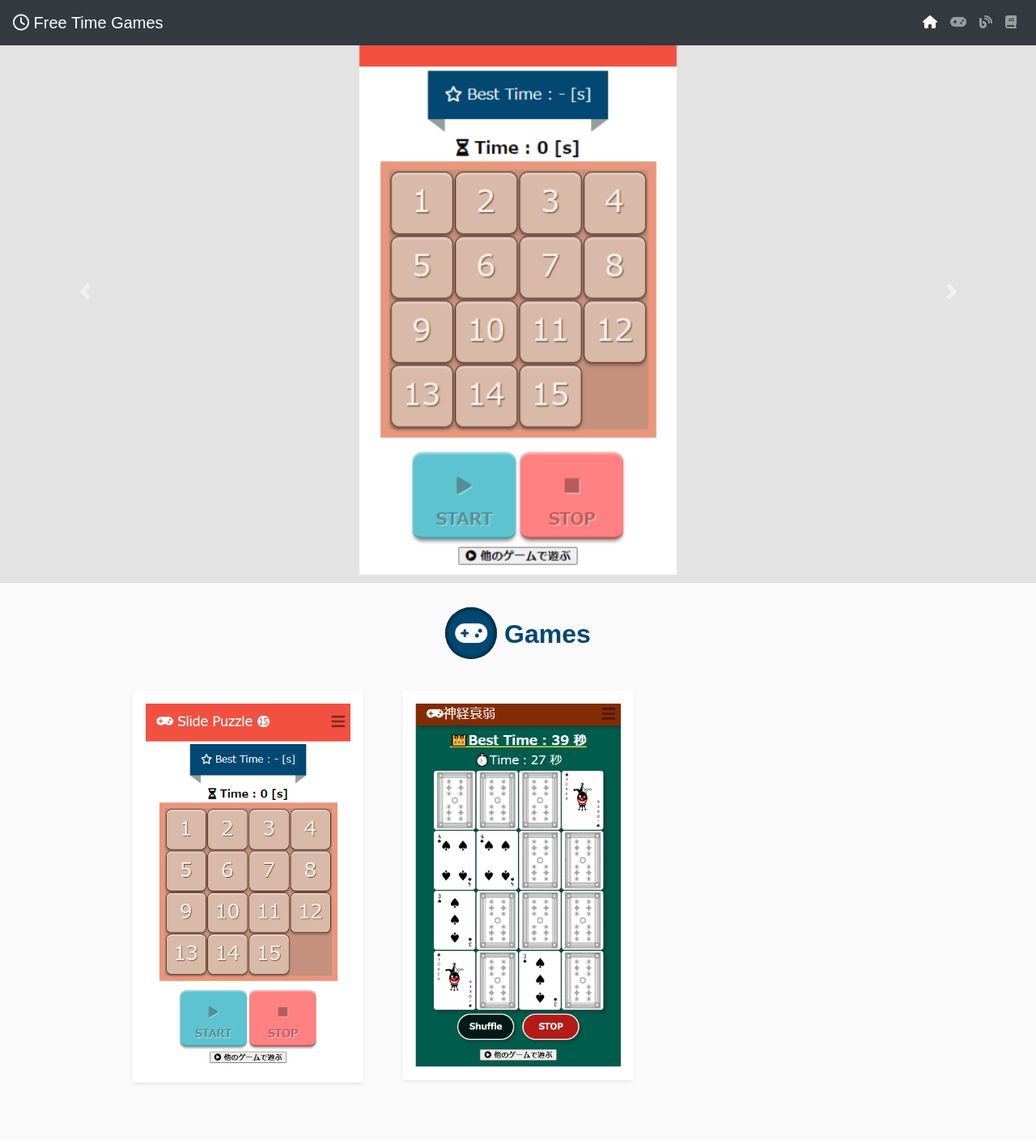
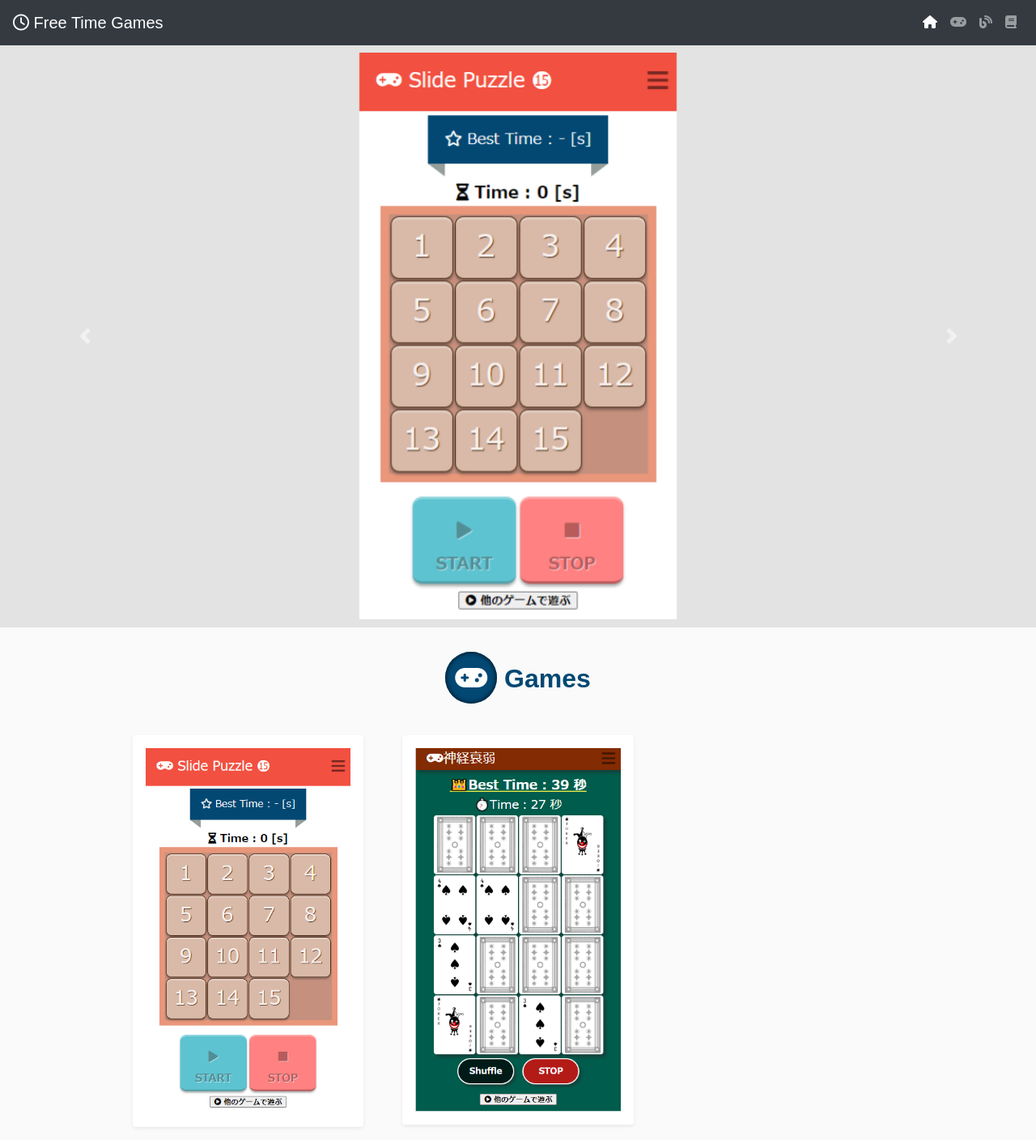
Before and after one commit to Aki321/ftmgames, a PHP site: page /top/index.php in a window 1280 px wide. Shown: the top 1408 px of the page at 81% size. Run offline with PHP 8.4, Linux system fonts and the light colour scheme; style sheets or scripts are compiled from the project's sources; some libraries are stand-ins or nearby versions.

Commit message:
Modify overlapping display. Between header and listable

```diff
--- a/css/style.css
+++ b/css/style.css
@@ -114,6 +114,7 @@ header {
 #slider {
   background-color: var(--slide-back);
   padding: 10px;
+  padding-top: 65px;
 }
 
 #slider .container {
--- a/css/style.scss
+++ b/css/style.scss
@@ -110,6 +110,7 @@ header {
 #slider {
   background-color: var(--slide-back);
   padding:10px;
+  padding-top: 65px;
 
   .container {
     padding-top: 10px;
```
Also changed, not shown: 1 other file.
